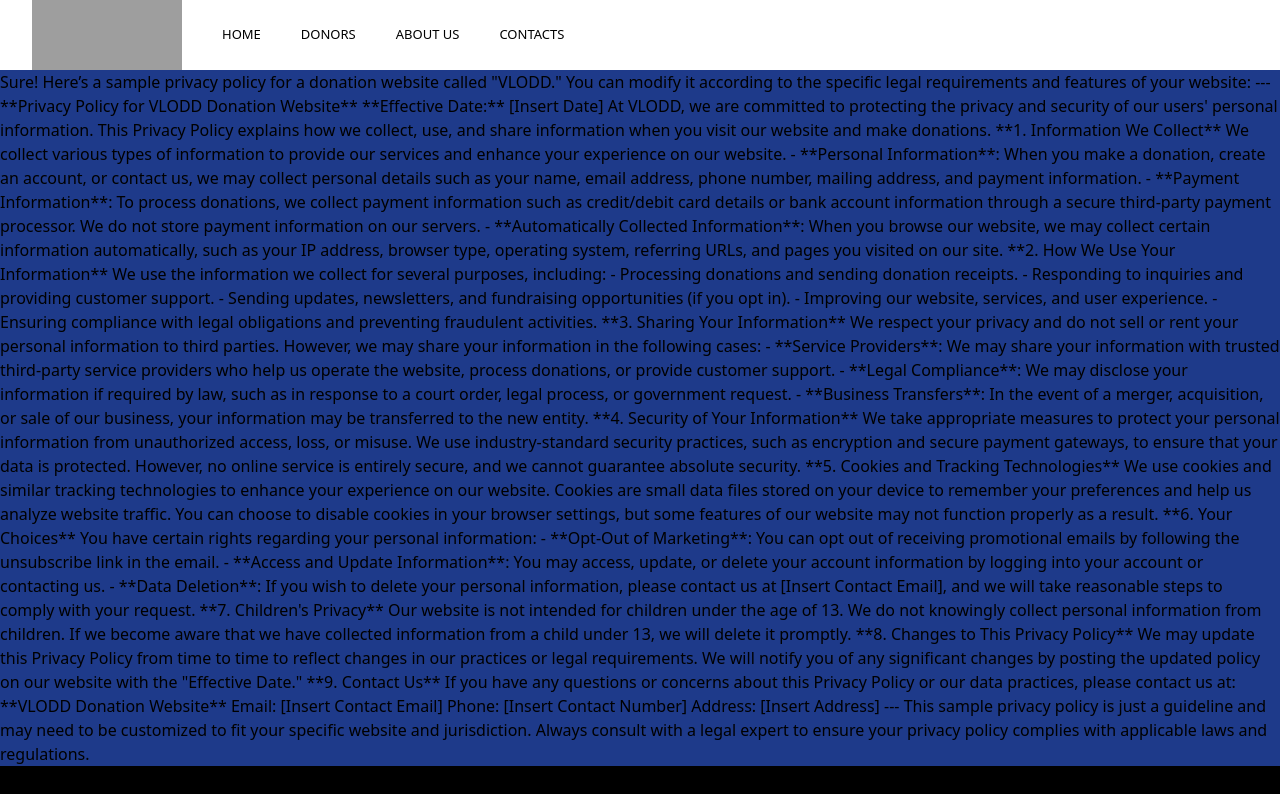
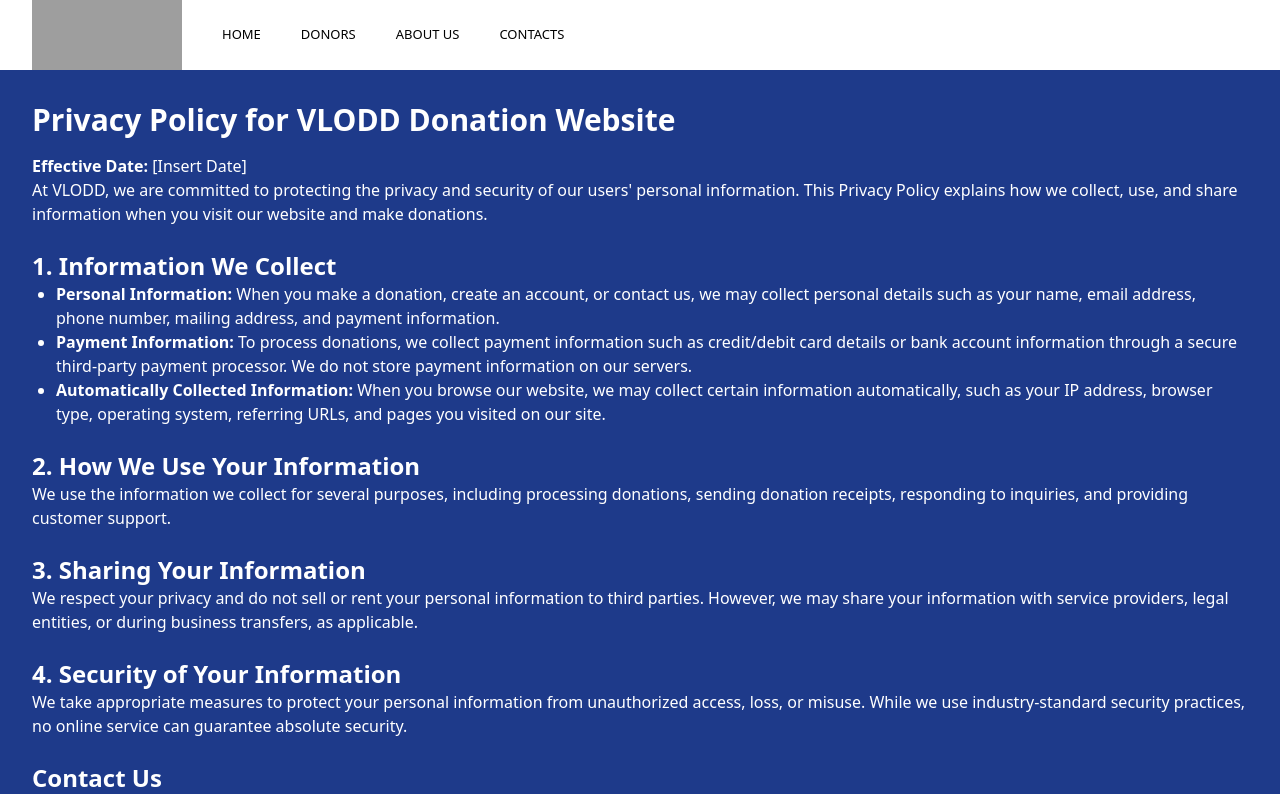
Before and after one commit to abdulmajeed229/monn, a Next.js app: page /privacy-policy in a window 1280 px wide. Shown: the top 794 px of the page. Built offline with nearby package versions, Linux system fonts and the light colour scheme; grey boxes are pictures that could not be loaded.

Commit message:
Update page.tsx

```diff
--- a/src/app/privacy-policy/page.tsx
+++ b/src/app/privacy-policy/page.tsx
@@ -1,91 +1,75 @@
 import Footer from "../components/footer";
 import Navbar from "../components/navbar";
 
-function Privacy(){
+function Privacy() {
+    return (
+        <div className="h-[100vh] w-full bg-blue-900 flex flex-col justify-between">
+            <Navbar />
 
-    return(
+            <div className="p-8 text-white">
+                <h1 className="text-3xl font-bold mb-4">Privacy Policy for VLODD Donation Website</h1>
+                <p>
+                    <strong>Effective Date:</strong> [Insert Date]
+                </p>
+                <p>
+                    At VLODD, we are committed to protecting the privacy and security of our users&apos; personal information.
+                    This Privacy Policy explains how we collect, use, and share information when you visit our website and
+                    make donations.
+                </p>
 
-        <div className="h-[100vh] w-full bg-blue-900 flex flex-col justify-between">
+                <h2 className="text-2xl font-semibold mt-6">1. Information We Collect</h2>
+                <ul className="list-disc ml-6">
+                    <li>
+                        <strong>Personal Information:</strong> When you make a donation, create an account, or contact us, we
+                        may collect personal details such as your name, email address, phone number, mailing address, and
+                        payment information.
+                    </li>
+                    <li>
+                        <strong>Payment Information:</strong> To process donations, we collect payment information such as
+                        credit/debit card details or bank account information through a secure third-party payment processor.
+                        We do not store payment information on our servers.
+                    </li>
+                    <li>
+                        <strong>Automatically Collected Information:</strong> When you browse our website, we may collect
+                        certain information automatically, such as your IP address, browser type, operating system, referring
+                        URLs, and pages you visited on our site.
+                    </li>
+                </ul>
 
+                <h2 className="text-2xl font-semibold mt-6">2. How We Use Your Information</h2>
+                <p>
+                    We use the information we collect for several purposes, including processing donations, sending donation
+                    receipts, responding to inquiries, and providing customer support.
+                </p>
 
-        <Navbar/>
+                <h2 className="text-2xl font-semibold mt-6">3. Sharing Your Information</h2>
+                <p>
+                    We respect your privacy and do not sell or rent your personal information to third parties. However, we
+                    may share your information with service providers, legal entities, or during business transfers, as
+                    applicable.
+                </p>
 
-        <h1>Sure! Here’s a sample privacy policy for a donation website called "VLODD." You can modify it according to the specific legal requirements and features of your website:
+                <h2 className="text-2xl font-semibold mt-6">4. Security of Your Information</h2>
+                <p>
+                    We take appropriate measures to protect your personal information from unauthorized access, loss, or
+                    misuse. While we use industry-standard security practices, no online service can guarantee absolute
+                    security.
+                </p>
 
----
+                <h2 className="text-2xl font-semibold mt-6">Contact Us</h2>
+                <p>
+                    If you have any questions or concerns about this Privacy Policy, contact us at:
+                </p>
+                <ul className="list-disc ml-6">
+                    <li>Email: [Insert Contact Email]</li>
+                    <li>Phone: [Insert Contact Number]</li>
+                    <li>Address: [Insert Address]</li>
+                </ul>
+            </div>
 
-**Privacy Policy for VLODD Donation Website**
-
-**Effective Date:** [Insert Date]
-
-At VLODD, we are committed to protecting the privacy and security of our users' personal information. This Privacy Policy explains how we collect, use, and share information when you visit our website and make donations.
-
-**1. Information We Collect**
-
-We collect various types of information to provide our services and enhance your experience on our website.
-
-- **Personal Information**: When you make a donation, create an account, or contact us, we may collect personal details such as your name, email address, phone number, mailing address, and payment information.
-- **Payment Information**: To process donations, we collect payment information such as credit/debit card details or bank account information through a secure third-party payment processor. We do not store payment information on our servers.
-- **Automatically Collected Information**: When you browse our website, we may collect certain information automatically, such as your IP address, browser type, operating system, referring URLs, and pages you visited on our site.
-
-**2. How We Use Your Information**
-
-We use the information we collect for several purposes, including:
-
-- Processing donations and sending donation receipts.
-- Responding to inquiries and providing customer support.
-- Sending updates, newsletters, and fundraising opportunities (if you opt in).
-- Improving our website, services, and user experience.
-- Ensuring compliance with legal obligations and preventing fraudulent activities.
-
-**3. Sharing Your Information**
-
-We respect your privacy and do not sell or rent your personal information to third parties. However, we may share your information in the following cases:
-
-- **Service Providers**: We may share your information with trusted third-party service providers who help us operate the website, process donations, or provide customer support.
-- **Legal Compliance**: We may disclose your information if required by law, such as in response to a court order, legal process, or government request.
-- **Business Transfers**: In the event of a merger, acquisition, or sale of our business, your information may be transferred to the new entity.
-
-**4. Security of Your Information**
-
-We take appropriate measures to protect your personal information from unauthorized access, loss, or misuse. We use industry-standard security practices, such as encryption and secure payment gateways, to ensure that your data is protected. However, no online service is entirely secure, and we cannot guarantee absolute security.
-
-**5. Cookies and Tracking Technologies**
-
-We use cookies and similar tracking technologies to enhance your experience on our website. Cookies are small data files stored on your device to remember your preferences and help us analyze website traffic. You can choose to disable cookies in your browser settings, but some features of our website may not function properly as a result.
-
-**6. Your Choices**
-
-You have certain rights regarding your personal information:
-
-- **Opt-Out of Marketing**: You can opt out of receiving promotional emails by following the unsubscribe link in the email.
-- **Access and Update Information**: You may access, update, or delete your account information by logging into your account or contacting us.
-- **Data Deletion**: If you wish to delete your personal information, please contact us at [Insert Contact Email], and we will take reasonable steps to comply with your request.
-
-**7. Children's Privacy**
-
-Our website is not intended for children under the age of 13. We do not knowingly collect personal information from children. If we become aware that we have collected information from a child under 13, we will delete it promptly.
-
-**8. Changes to This Privacy Policy**
-
-We may update this Privacy Policy from time to time to reflect changes in our practices or legal requirements. We will notify you of any significant changes by posting the updated policy on our website with the "Effective Date."
-
-**9. Contact Us**
-
-If you have any questions or concerns about this Privacy Policy or our data practices, please contact us at:
-
-**VLODD Donation Website**
-Email: [Insert Contact Email]
-Phone: [Insert Contact Number]
-Address: [Insert Address]
-
----
-
-This sample privacy policy is just a guideline and may need to be customized to fit your specific website and jurisdiction. Always consult with a legal expert to ensure your privacy policy complies with applicable laws and regulations.</h1>
-
-        <Footer/>
+            <Footer />
         </div>
-    )
+    );
 }
 
 export default Privacy;
```
